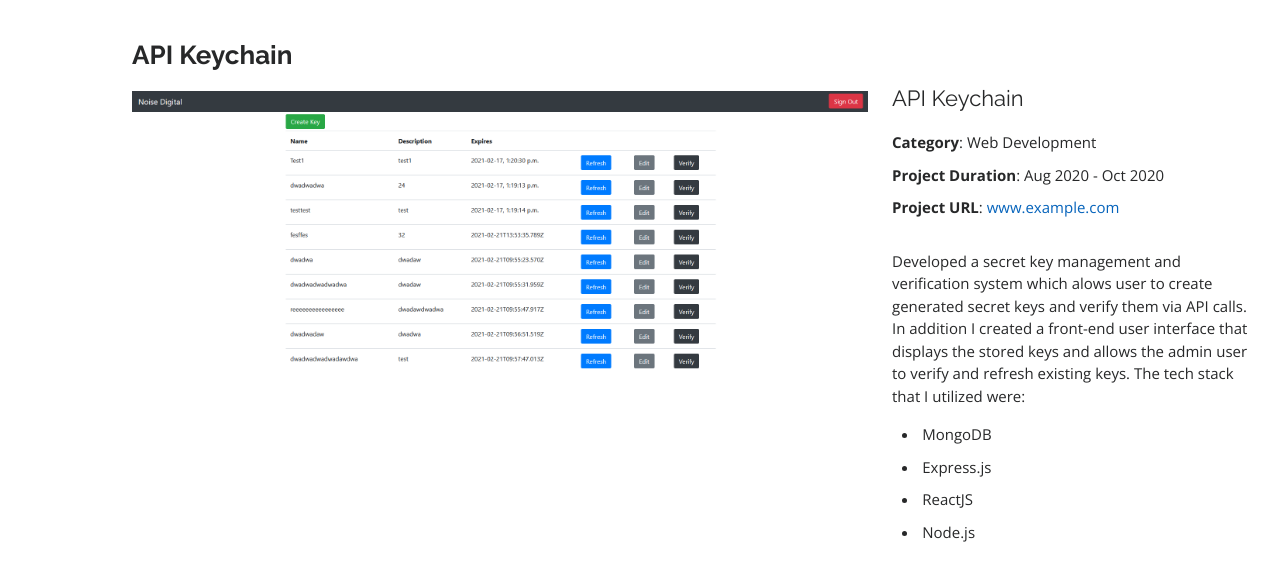
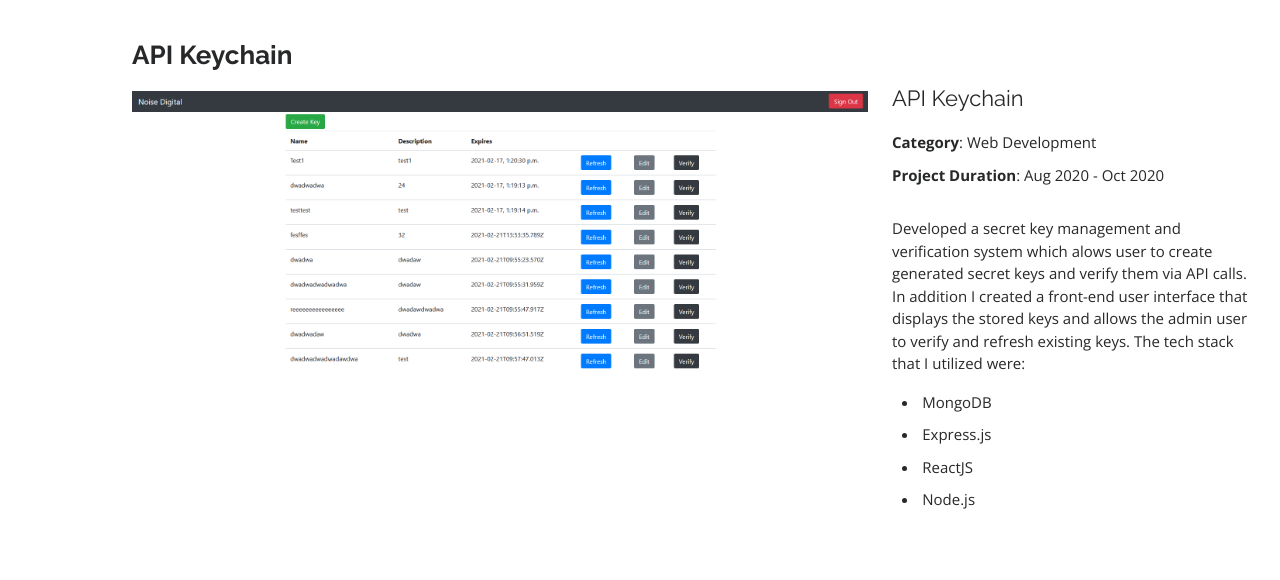
Before and after one commit to dionkodhyat/dionkodhyat.github.io, a plain HTML site: page portfolio-details-2.html in a window 1280 px wide. Drawn offline with nearby package versions, Linux system fonts and the light colour scheme.

Commit message:
Update portfolio-details-2.html

```diff
--- a/portfolio-details-2.html
+++ b/portfolio-details-2.html
@@ -63,7 +63,6 @@
             <ul>
               <li><strong>Category</strong>: Web Development</li>
               <li><strong>Project Duration</strong>: Aug 2020 - Oct 2020</li>
-              <li><strong>Project URL</strong>: <a href="#">www.example.com</a></li>
             </ul>
 
             <p>
```
